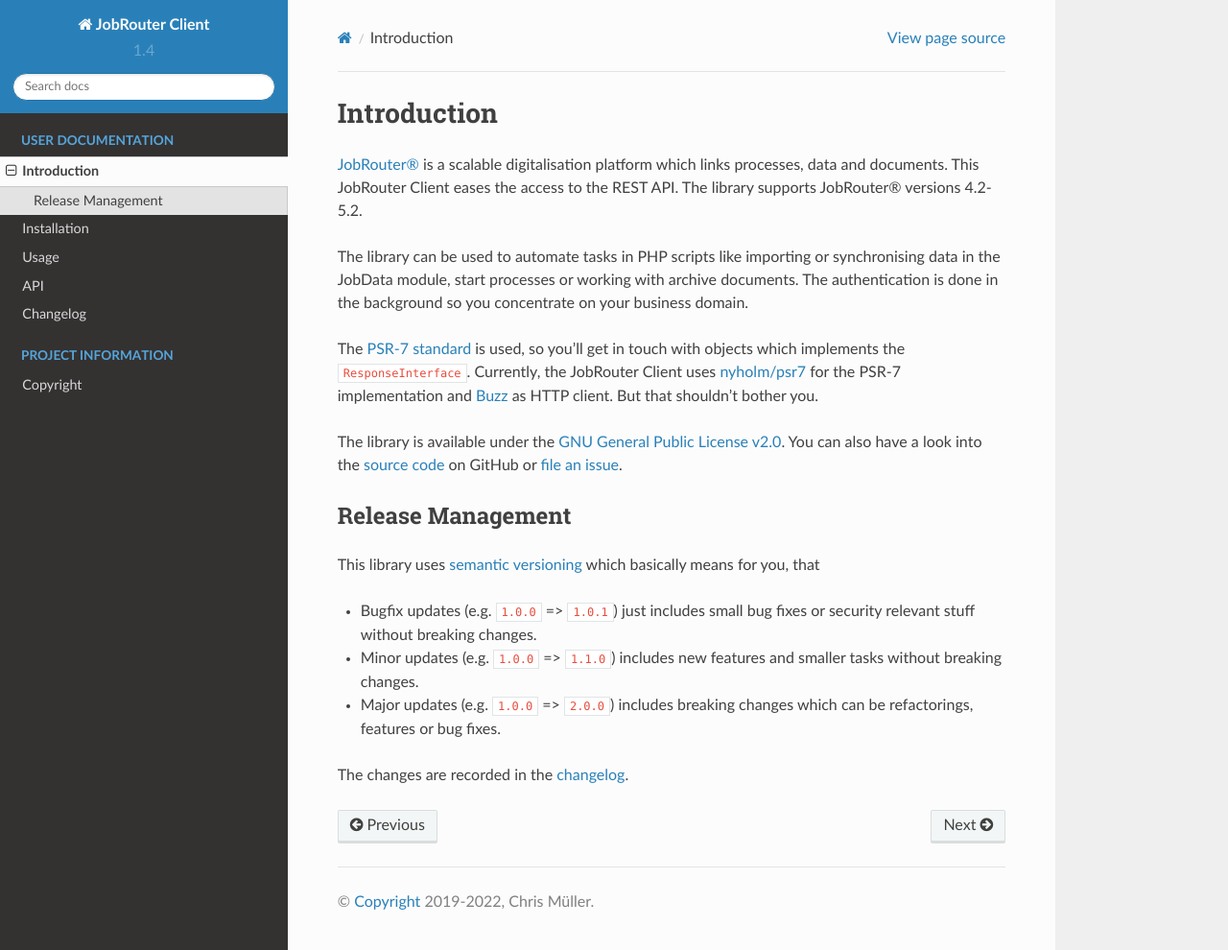
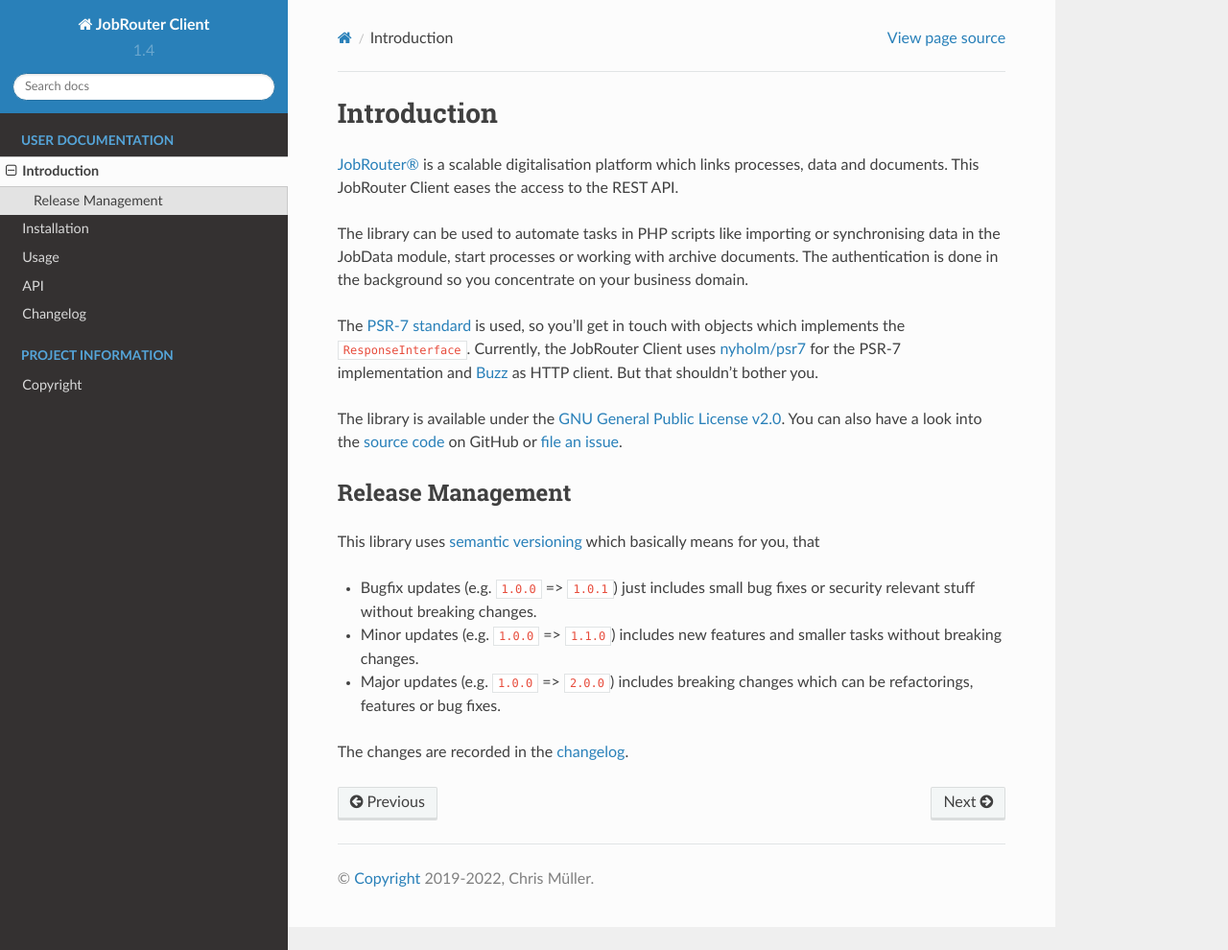
Before and after one commit to jobrouter/php-rest-client, a Sphinx documentation site: the page built from docs/introduction.rst, in a window 1280 px wide and 990 px high. Shown: the whole window at 96% size. Built offline with Sphinx 7.4.7 and the Read the Docs theme 2.0.0, drawn with Linux system fonts in a browser that asks for light colours.

Commit message:
[DOCS] Remove outdated JobRouter version constraints
These are properly documented in the installation section of
the documentation.

```diff
--- a/docs/introduction.rst
+++ b/docs/introduction.rst
@@ -8,7 +8,7 @@
 
 `JobRouter® <https://www.jobrouter.com/>`_ is a scalable digitalisation platform
 which links processes, data and documents. This JobRouter Client eases the
-access to the REST API. The library supports JobRouter® versions 4.2-5.2.
+access to the REST API.
 
 The library can be used to automate tasks in PHP scripts like importing or
 synchronising data in the JobData module, start processes or working with
```
Also changed, not shown: README.md (+1 -2 lines).
